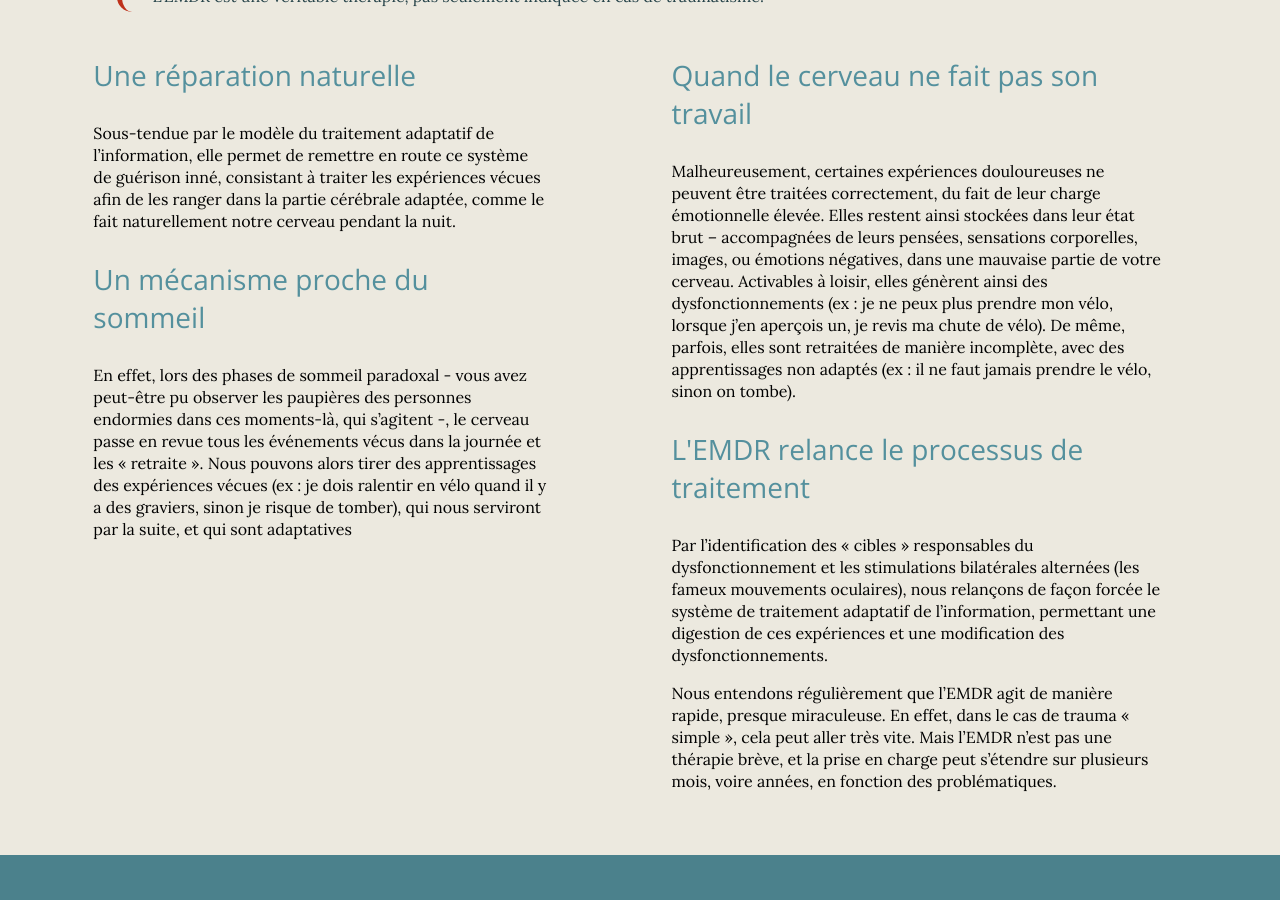
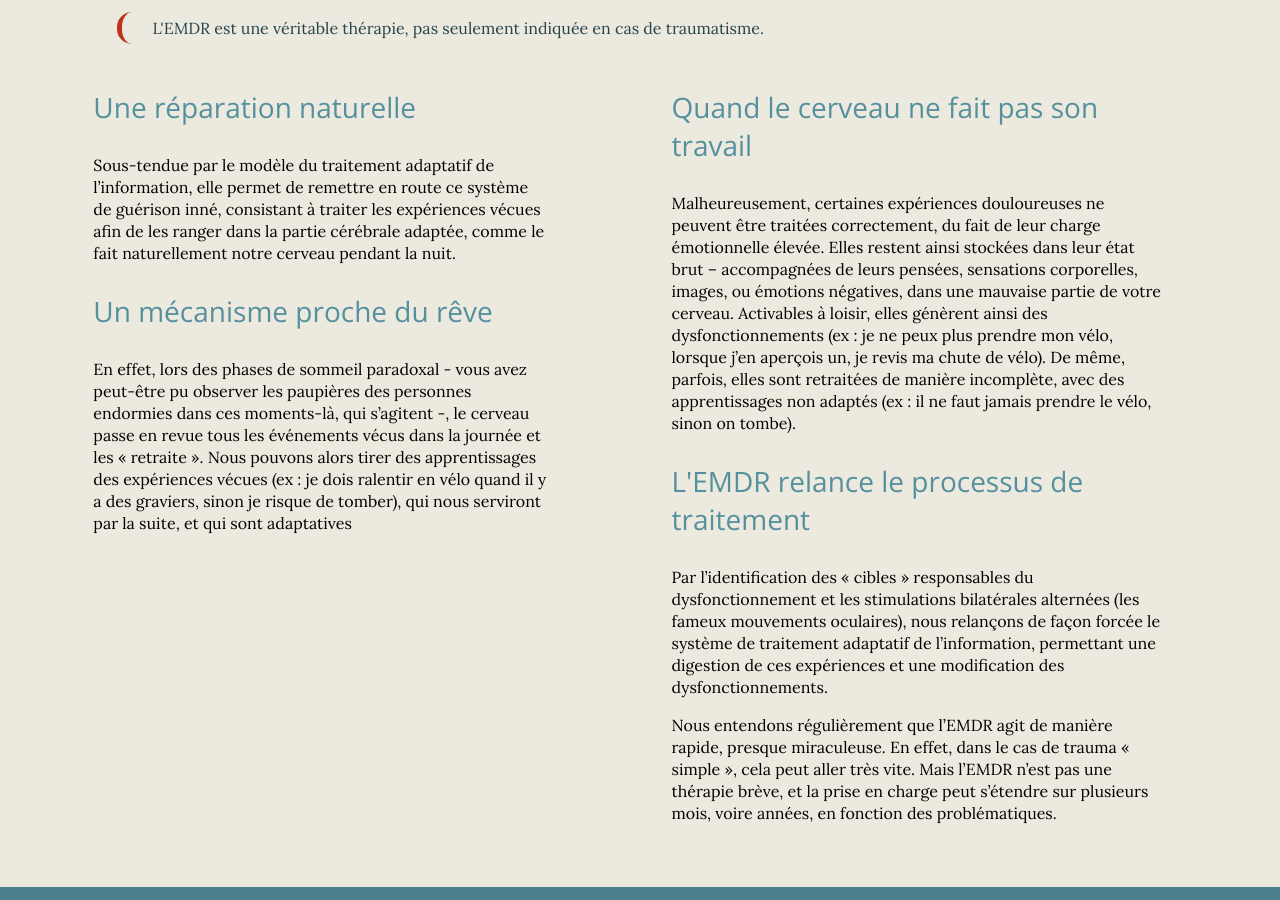
Before and after one commit to celiefavre/celiefavre.github.io, a Jekyll site: the page built from emdr/index.html, in a window 1280 px wide and 900 px high, scrolled down 1324 px. Built offline with Jekyll 4.4.1, drawn with Linux system fonts in a browser that asks for light colours; nearby versions of some CDN libraries.

Commit message:
section remplace article
problème css car article n'était pas ciblé par la règle

```diff
--- a/emdr/index.html
+++ b/emdr/index.html
@@ -4,7 +4,7 @@
 description: Prise en charges des traumatismes psychologiques par l'EMDR. Adultes, enfants. | Célie Favre, psychologue à Biarritz, Bayonne et Anglet
 ---
 <div class="main-content">
-	<article>
+	<section>
 		<h1>Qu'est-ce que l'EMDR&nbsp;</h1>
 		<div class="content-left">
 			<h2>Un peu d'histoire</h2>
@@ -30,7 +30,7 @@
 			<div class="column-left">
 				<h3>Une réparation naturelle</h3>
 				<p>Sous-tendue par le modèle du traitement adaptatif de l’information, elle permet de remettre en route ce système de guérison inné, consistant à traiter les expériences vécues afin de les ranger dans la partie cérébrale adaptée, comme le fait naturellement notre cerveau pendant la nuit.</p>
-				<h3>Un mécanisme proche du sommeil</h3>
+				<h3>Un mécanisme proche du rêve</h3>
 				<p>En effet, lors des phases de sommeil paradoxal - vous avez peut-être pu observer les paupières des personnes endormies dans ces moments-là, qui s’agitent -, le cerveau passe en revue tous les événements vécus dans la journée et les « retraite ». Nous pouvons alors tirer des apprentissages des expériences vécues (ex : je dois ralentir en vélo quand il y a des graviers, sinon je risque de tomber), qui nous serviront par la suite, et qui sont adaptatives</p>
 			</div>
 			<div class="column-right">
@@ -41,5 +41,5 @@
 				<p>Nous entendons régulièrement que l’EMDR agit de manière rapide, presque miraculeuse. En effet, dans le cas de trauma « simple », cela peut aller très vite. Mais l’EMDR n’est pas une thérapie brève, et la prise en charge peut s’étendre sur plusieurs mois, voire années, en fonction des problématiques.</p>
 			</div>
 		</div>
-	</article>
+	</section>
 </div>
```
